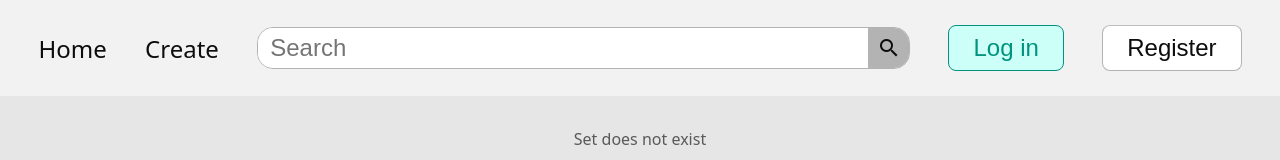
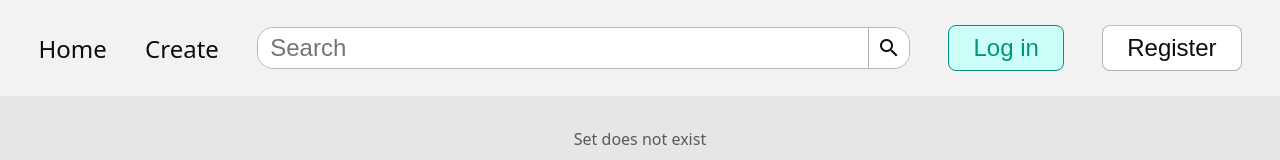
Before and after one commit to MartinJokl/flashcards, a React (Vite) app in the folder front/: page /1 in a window 1280 px wide. In both pictures the pointer is over the button "search". Shown: the top 160 px of the page. Built offline with nearby package versions, Linux system fonts and the light colour scheme; no server answers.

Commit message:
Disable hover effect on touch screen devices

```diff
--- a/front/src/App.css
+++ b/front/src/App.css
@@ -37,6 +37,13 @@ button:disabled {
 .red-button:hover {
   background-color: var(--error-muted);
 }
+/* Disable hover effect on touch screen devices */
+@media (hover: none) {
+  button:hover { background-color: var(--bg-light); }
+  .primary-button:hover { background-color: var(--color-bg); }
+  .red-button:hover { background-color: var(--error-bg); }
+}
+
 input {
   background-color: var(--bg-light);
   border: none;
```
